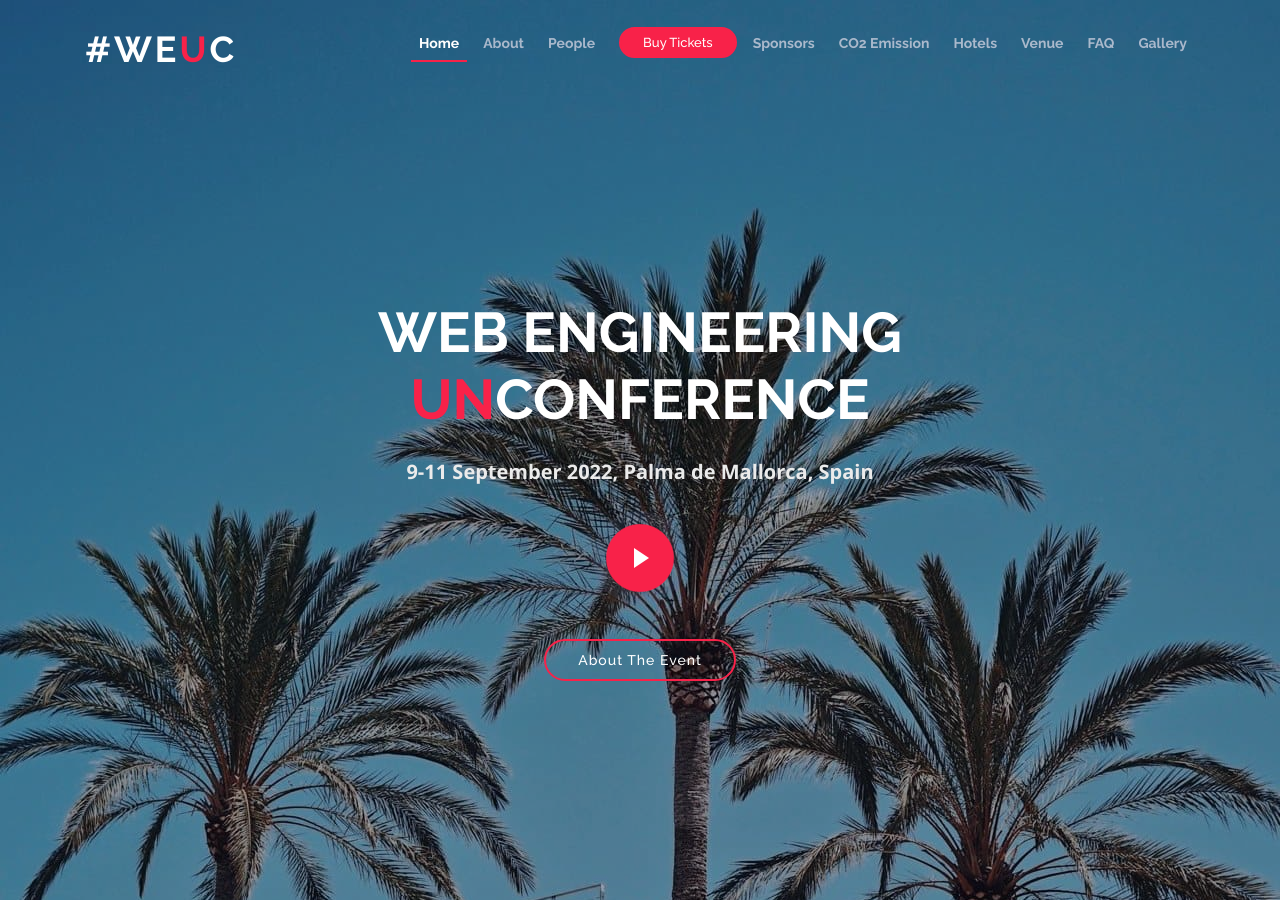
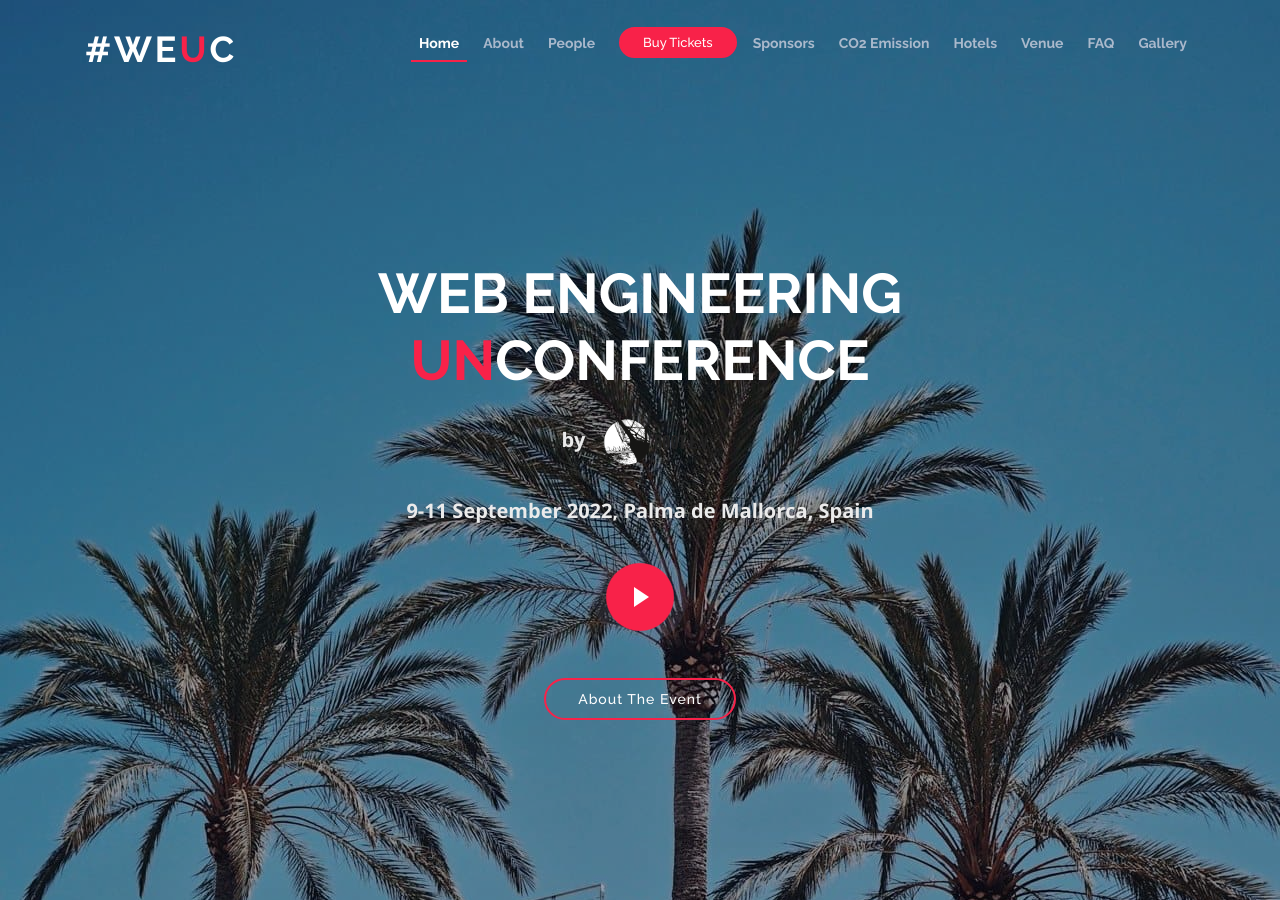
Before and after one commit to weuc/weuc.eu, a Jekyll site: the page built from index.html, in a window 1280 px wide and 900 px high. Built offline with Jekyll 4.4.1, drawn with Linux system fonts in a browser that asks for light colours.

Commit message:
Add boot e.v. logo and link to homepage

```diff
--- a/_includes/sections/intro.html
+++ b/_includes/sections/intro.html
@@ -4,8 +4,9 @@
   <section id="intro">
     <div class="intro-container wow fadeIn">
       <h1 class="mb-4 pb-0">Web Engineering<br><span>Un</span>conference</h1>
+      <p>by <a href="https://www.bootev.org"><img src="assets/img/bootev.png" width="128px"/></a></p>
       <p class="mb-4 pb-0">{{ section.datum }}</p>
-      <a href="{{ section.video }}" class="venobox play-btn mb-4" data-vbtype="video"
+      <a href="{{ section.video }}" width="512px" height="128px" class="venobox play-btn mb-4" data-vbtype="video"
         data-autoplay="true"></a>
       <a href="#about" class="about-btn scrollto">About The Event</a>
     </div>
```
Also changed, not shown: assets/img/bootev.png (added).
